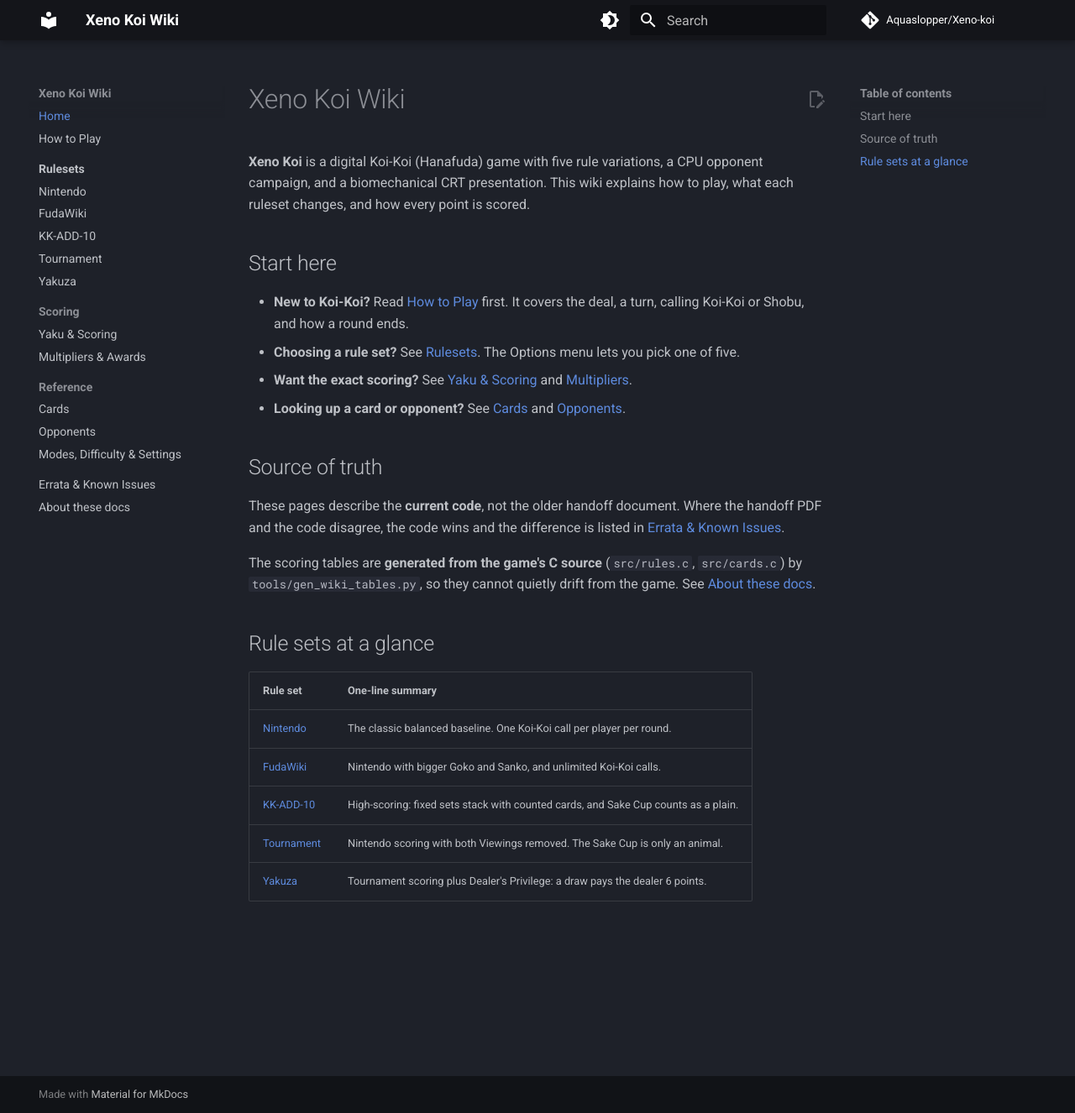
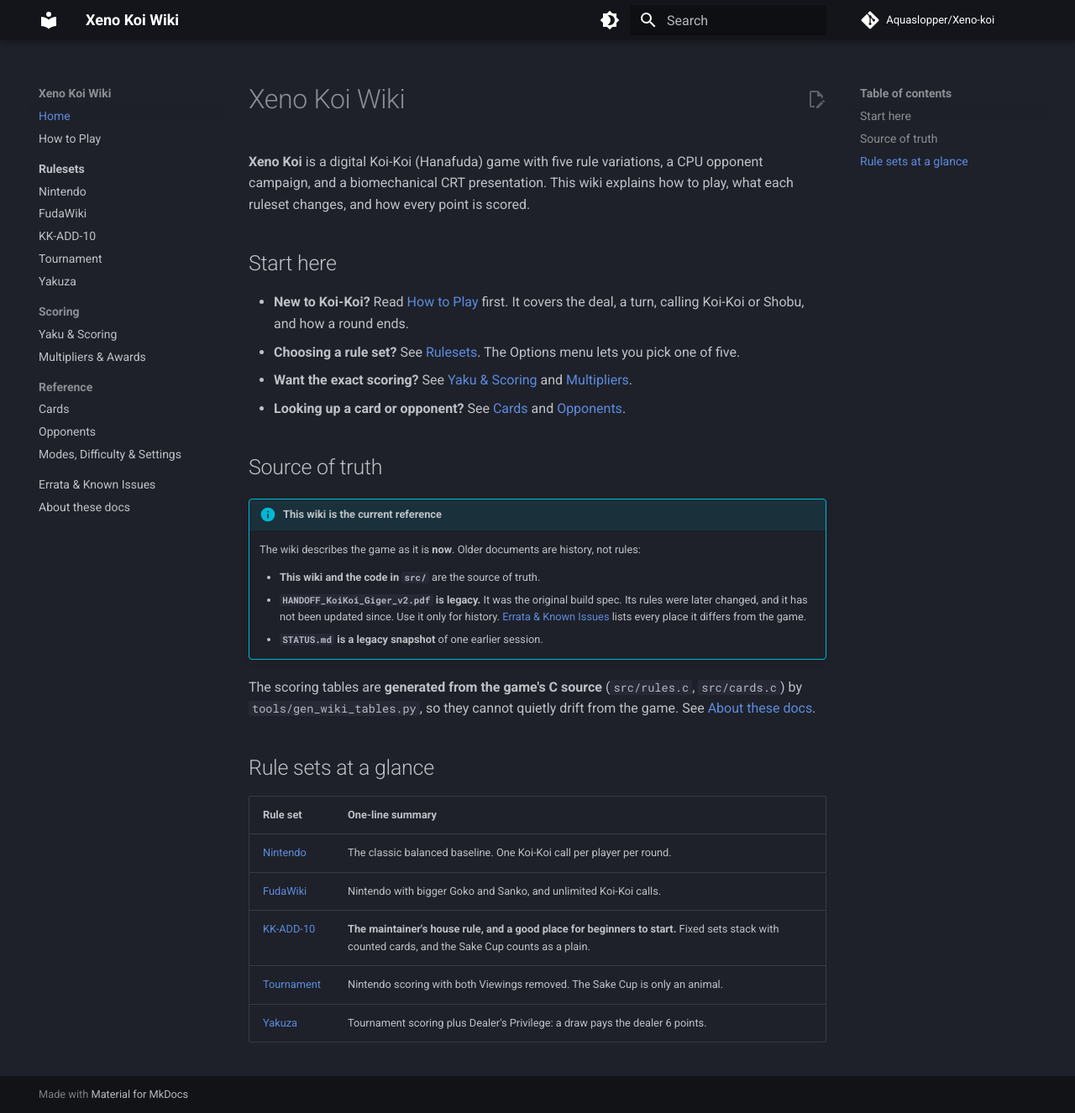
Before and after one commit to Aquaslopper/Xeno-koi, an MkDocs documentation site: the page built from docs/index.md, in a window 1280 px wide and 1326 px high. Shown: the whole window at 84% size. Built offline with MkDocs 1.6.1 and Material for MkDocs 9.7.7, drawn with Linux system fonts in a browser that asks for light colours; comment, search, counter and statistics services are not loaded.

Commit message:
Docs: mark the handoff as legacy, document KK-ADD-10 as the house rule, Deus open on purpose
- Handoff PDF is now described as legacy everywhere; errata says the wiki and code win.
- KK-ADD-10 page: the maintainer's house rule, recommended first rule set for beginners,
  expected to change.
- Deus Supremus is documented as intentionally open for testing, not a known bug.
- AGENTS.md: source-of-truth order, owner decisions, and the steps for rule changes.
- STATUS.md: legacy banner.

Co-authored-by: arena-agent <297053741+arena-agent@users.noreply.github.com>

```diff
--- a/docs/index.md
+++ b/docs/index.md
@@ -11,7 +11,12 @@
 
 ## Source of truth
 
-These pages describe the **current code**, not the older handoff document. Where the handoff PDF and the code disagree, the code wins and the difference is listed in [Errata & Known Issues](errata.md).
+!!! info "This wiki is the current reference"
+    The wiki describes the game as it is **now**. Older documents are history, not rules:
+
+    - **This wiki and the code in `src/`** are the source of truth.
+    - **`HANDOFF_KoiKoi_Giger_v2.pdf` is legacy.** It was the original build spec. Its rules were later changed, and it has not been updated since. Use it only for history. [Errata & Known Issues](errata.md) lists every place it differs from the game.
+    - **`STATUS.md` is a legacy snapshot** of one earlier session.
 
 The scoring tables are **generated from the game's C source** (`src/rules.c`, `src/cards.c`) by `tools/gen_wiki_tables.py`, so they cannot quietly drift from the game. See [About these docs](about-the-docs.md).
 
@@ -21,6 +26,6 @@
 |---|---|
 | [Nintendo](rulesets/nintendo.md) | The classic balanced baseline. One Koi-Koi call per player per round. |
 | [FudaWiki](rulesets/fudawiki.md) | Nintendo with bigger Goko and Sanko, and unlimited Koi-Koi calls. |
-| [KK-ADD-10](rulesets/kk-add-10.md) | High-scoring: fixed sets stack with counted cards, and Sake Cup counts as a plain. |
+| [KK-ADD-10](rulesets/kk-add-10.md) | **The maintainer's house rule, and a good place for beginners to start.** Fixed sets stack with counted cards, and the Sake Cup counts as a plain. |
 | [Tournament](rulesets/tournament.md) | Nintendo scoring with both Viewings removed. The Sake Cup is only an animal. |
 | [Yakuza](rulesets/yakuza.md) | Tournament scoring plus Dealer's Privilege: a draw pays the dealer 6 points. |
```
Also changed, not shown: AGENTS.md (added, +52 -0 lines), STATUS.md (+3 -0 lines), docs/about-the-docs.md (+9 -0 lines), docs/errata.md (+5 -4 lines), docs/reference/modes.md (+1 -1 lines), docs/rulesets/kk-add-10.md (+6 -1 lines).
